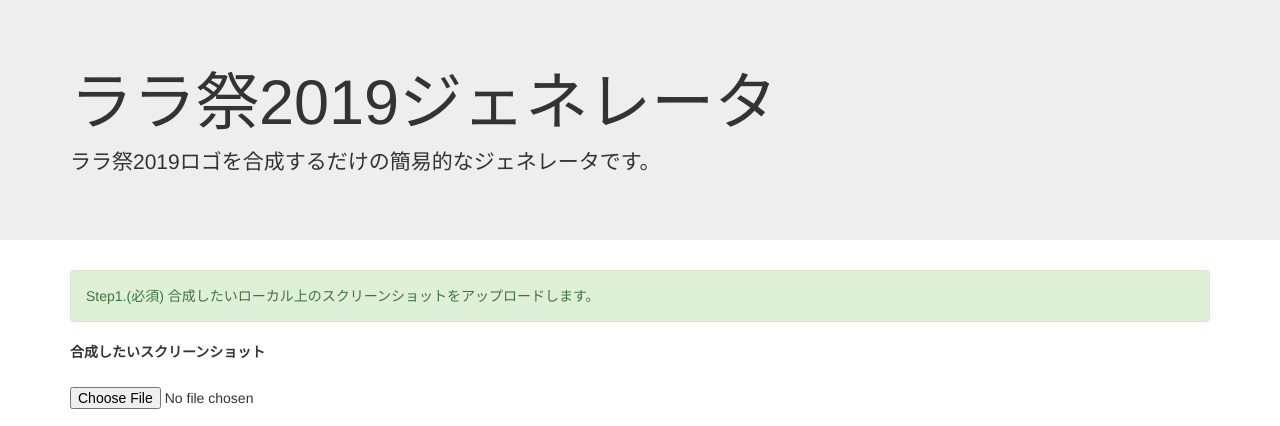
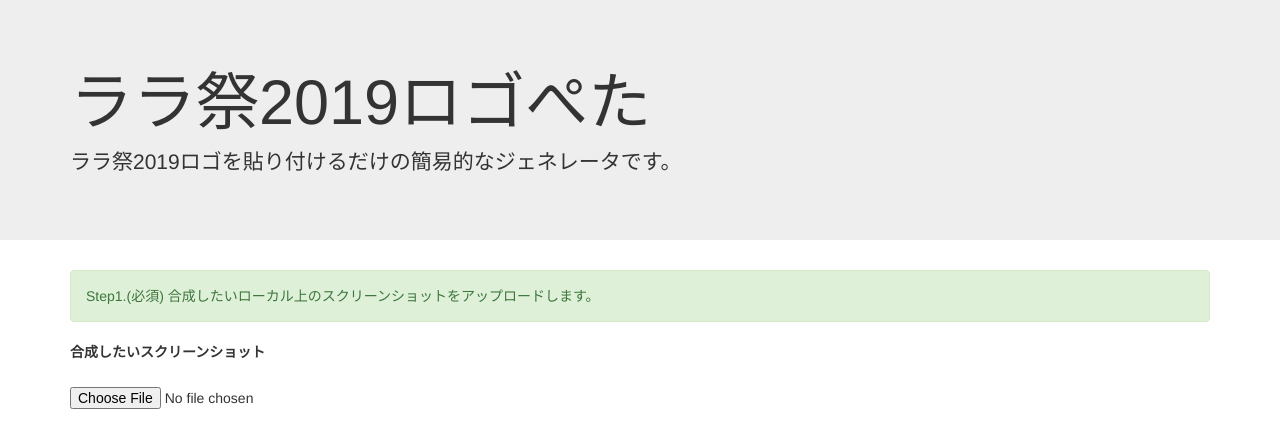
Before and after one commit to gelehrtecrest/lalasai2019-generator, a plain HTML site: page docs/index.html in a window 1280 px wide. Shown: the top 426 px of the page. Drawn offline with nearby package versions, Linux system fonts and the light colour scheme; a script that the page names is missing.

Commit message:
「ロゴぺた」に改名

```diff
--- a/docs/index.html
+++ b/docs/index.html
@@ -4,8 +4,8 @@
 		<meta charset="utf-8">
 		<meta http-equiv="X-UA-Compatible" content="IE=edge">
 		<meta name="viewport" content="width=device-width, initial-scale=1">
-		<meta description="ララ祭2019ジェネレータはゲームのスクリーンショットにロゴを載せるためのアプリです。FINAL FANTASY XIVのスクリーンショットでテストしています。">
-		<title>ララ祭2019ジェネレータ</title>
+		<meta description="ララ祭2019ロゴぺたはゲームのスクリーンショットにロゴを載せるためのアプリです。FINAL FANTASY XIVのスクリーンショットでテストしています。">
+		<title>ララ祭2019ロゴぺた</title>
 		<script src="https://code.createjs.com/easeljs-0.8.2.min.js"></script>
 		<script src="https://code.jquery.com/jquery-3.1.1.min.js" integrity="sha256-hVVnYaiADRTO2PzUGmuLJr8BLUSjGIZsDYGmIJLv2b8=" crossorigin="anonymous"></script>
 		<script src="https://maxcdn.bootstrapcdn.com/bootstrap/3.3.7/js/bootstrap.min.js" integrity="sha384-Tc5IQib027qvyjSMfHjOMaLkfuWVxZxUPnCJA7l2mCWNIpG9mGCD8wGNIcPD7Txa" crossorigin="anonymous"></script>
@@ -35,11 +35,11 @@
 					<a class="btn btn-primary language" href="#kr">한국</a>
 				</div>
 				-->
-				<h1 class="lang" language="ja">ララ祭2019ジェネレータ</h1>
+				<h1 class="lang" language="ja">ララ祭2019ロゴぺた</h1>
 				<h1 class="lang" language="en" style="display:none">Ohalala generator</h1>
 				<h1 class="lang" language="ch" style="display:none">おはララ 发电机</h1>
 				<h1 class="lang" language="kr" style="display:none">おはララ 발전기</h1>
-				<p id="comment" class="lang" language="ja">ララ祭2019ロゴを合成するだけの簡易的なジェネレータです。</p>
+				<p id="comment" class="lang" language="ja">ララ祭2019ロゴを貼り付けるだけの簡易的なジェネレータです。</p>
 				<p class="lang" language="en" style="display:none">This is a simple generator that put the ohalala logo on the screenshot.</p>
 				<p class="lang" language="ch" style="display:none">这是一个简单的生成器，将おはララ徽标放在屏幕截图上。</p>
 				<p class="lang" language="kr" style="display:none">이것은 스크린 샷에 おはララ 로고를 넣는 간단한 생성기입니다.</p>
@@ -292,6 +292,7 @@
 			<div class="container">
 				<h3>更新履歴</h3>
 				<ul>
+					<li> 2019/08/30 おはララジェネレータから、ロゴぺたへ改名</li>
 					<li> 2019/03/21 多言語化(英語・中国語・韓国語)</li>
 					<li> 2019/02/18 デフォルトのロゴを自作のロゴにし、URLによる指定の時のダウンロード挙動対応</li>
 					<li> 2019/01/27 ダウンロードボタンの設置によるEdgeなどのブラウザ対応</li>
```
